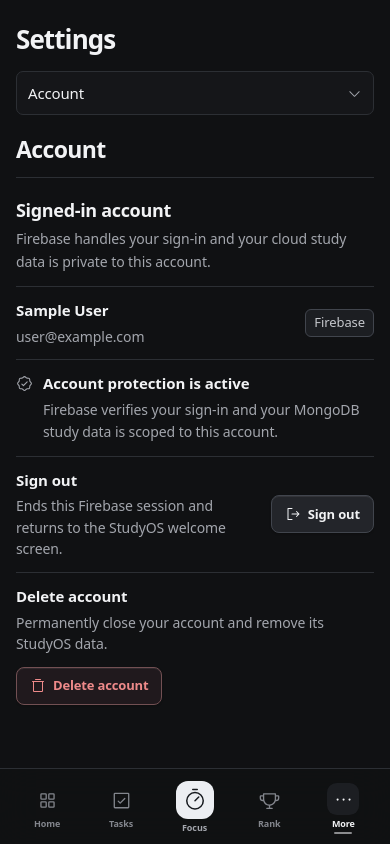
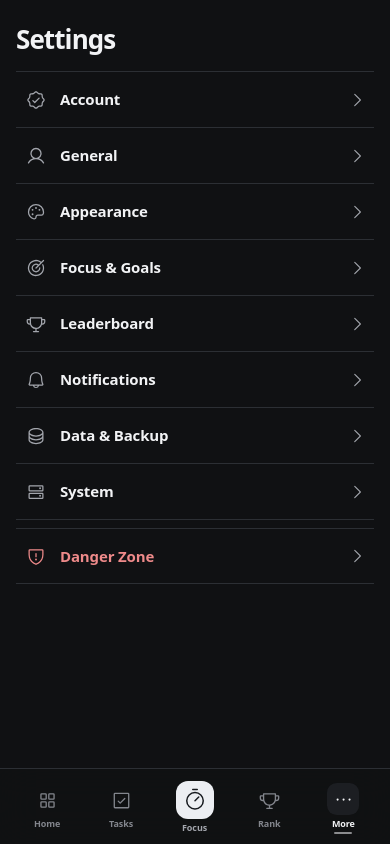
Before and after one commit to Vaibh37/Studyos, a React (Vite) app in the folder client/: page /app/settings in a window 390 px wide. Built offline with nearby package versions, Linux system fonts and the light colour scheme; no server answers; sample sign-in values are in the browser's storage; a web font is replaced by a local one.

Commit message:
Replace mobile settings picker with native section navigation

```diff
--- a/client/src/pages/Settings.jsx
+++ b/client/src/pages/Settings.jsx
@@ -1,10 +1,13 @@
 import { useEffect, useRef, useState } from "react";
+import { useLocation, useNavigate, useSearchParams } from "react-router";
 import {
   BadgeCheck,
   Bell,
   BookOpen,
   CalendarDays,
   CheckCircle2,
+  ChevronLeft,
+  ChevronRight,
   Copy,
   Database,
   Download,
@@ -360,12 +363,23 @@ function Settings() {
   // SETTINGS SECTION
   // =======================================================
 
-  const [
-    activeSection,
-    setActiveSection,
-  ] = useState(
-    "account"
+  const [searchParams, setSearchParams] = useSearchParams();
+  const location = useLocation();
+  const navigate = useNavigate();
+  const [isCompact, setIsCompact] = useState(
+    () => window.matchMedia("(max-width: 900px)").matches
   );
+  const headingRef = useRef(null);
+  const sectionListRef = useRef(null);
+  const previousMobileSection = useRef(null);
+
+  useEffect(() => {
+    const query = window.matchMedia("(max-width: 900px)");
+    const sync = () => setIsCompact(query.matches);
+    query.addEventListener("change", sync);
+    sync();
+    return () => query.removeEventListener("change", sync);
+  }, []);
 
   // =======================================================
   // MESSAGE HELPERS
@@ -2291,34 +2305,60 @@ function Settings() {
     },
   ];
 
-  const settingsSectionOptions =
-    settingsSections.map(
-      (
-        section
-      ) => ({
-        value:
-          section.id,
-
-        label:
-          section.label,
-
-        description:
-          section.description,
-      })
-    );
-
-  const activeSectionMeta =
-    settingsSections.find(
-      (
-        section
-      ) =>
-        section.id ===
-        activeSection
-    ) ||
-    settingsSections[0];
-
-  const ActiveSectionIcon =
-    activeSectionMeta.icon;
+  const requestedSection = settingsSections.find(
+    section => section.id === searchParams.get("section")
+  );
+  const activeSectionMeta = requestedSection || settingsSections[0];
+  const activeSection = activeSectionMeta.id;
+  const ActiveSectionIcon = activeSectionMeta.icon;
+  const mobileDetail = isCompact && Boolean(requestedSection);
+  const mobileSectionId = mobileDetail ? activeSection : null;
+
+  function openSettingsSection(sectionId) {
+    if (!isCompact && sectionId === activeSection) return;
+    const next = new URLSearchParams(searchParams);
+    next.set("section", sectionId);
+    setSearchParams(next, {
+      // Desktop retains a single settings history entry; phones push a detail
+      // entry so the system/browser Back button returns to the menu.
+      replace: !isCompact,
+      state: isCompact
+        ? { ...location.state, settingsMenuEntry: true }
+        : location.state,
+    });
+  }
+
+  function returnToSettings() {
+    if (location.state?.settingsMenuEntry) {
+      navigate(-1);
+      return;
+    }
+
+    // A directly opened section URL has no guaranteed menu entry before it.
+    const next = new URLSearchParams(searchParams);
+    next.delete("section");
+    setSearchParams(next, { replace: true });
+  }
+
+  useEffect(() => {
+    const previous = previousMobileSection.current;
+    previousMobileSection.current = mobileSectionId;
+    if (!isCompact || previous === mobileSectionId) return;
+
+    // Move keyboard focus with the mobile navigation, including browser Back.
+    const frame = requestAnimationFrame(() => {
+      window.scrollTo({ top: 0, behavior: "instant" });
+      if (mobileSectionId) {
+        headingRef.current?.focus({ preventScroll: true });
+      } else if (previous) {
+        sectionListRef.current
+          ?.querySelector(`[data-section="${previous}"]`)
+          ?.focus({ preventScroll: true });
+      }
+    });
+
+    return () => cancelAnimationFrame(frame);
+  }, [isCompact, mobileSectionId]);
 
   useEffect(() => {
     if (
@@ -2421,7 +2461,7 @@ function Settings() {
   // =======================================================
 
   return (
-    <div className="dashboard settings-page settings-v2-page settings-clean">
+    <div className={`dashboard settings-page settings-v2-page settings-clean${mobileDetail ? " settings-mobile-detail" : ""}`}>
 
       {/* ===================================================
           HEADER
@@ -2429,18 +2469,27 @@ function Settings() {
 
       <header className="dashboard-header settings-v2-header">
 
-        <div>
-
-          <p className="settings-v2-eyebrow">
-            STUDYOS CONTROL CENTER
-          </p>
-
-          <h1>
-            Settings
+        <div className="settings-v2-header-copy">
+          {mobileDetail && (
+            <button
+              type="button"
+              className="settings-v2-mobile-back"
+              aria-label="Back to Settings"
+              onClick={returnToSettings}
+            >
+              <ChevronLeft size={20} aria-hidden="true" />
+              Settings
+            </button>
+          )}
+
+          <h1 ref={headingRef} tabIndex={-1}>
+            {mobileDetail ? activeSectionMeta.label : "Settings"}
           </h1>
 
           <p>
-            Manage your account and preferences.
+            {mobileDetail
+              ? activeSectionMeta.description
+              : "Manage your account and preferences."}
           </p>
 
         </div>
@@ -2528,34 +2577,7 @@ function Settings() {
 
           </div>
 
-          {/* ===============================================
-              MOBILE SETTINGS DROPDOWN
-          ================================================ */}
-
-          <div className="settings-v2-mobile-picker">
-
-            <StudySelect
-              value={
-                activeSection
-              }
-              onChange={
-                setActiveSection
-              }
-              options={
-                settingsSectionOptions
-              }
-              placeholder="Choose settings section"
-              className="settings-v2-section-select"
-              ariaLabel="Choose settings section"
-            />
-
-          </div>
-
-          {/* ===============================================
-              DESKTOP NAV
-          ================================================ */}
-
-          <div className="settings-v2-nav-list">
+          <div className="settings-v2-nav-list" ref={sectionListRef}>
 
             {settingsSections.map(
               (
@@ -2565,8 +2587,7 @@ function Settings() {
                   section.icon;
 
                 const isActive =
-                  activeSection ===
-                  section.id;
+                  !isCompact && activeSection === section.id;
 
                 return (
                   <button
@@ -2580,11 +2601,7 @@ function Settings() {
                         ? "active"
                         : ""
                     }`}
-                    onClick={() =>
-                      setActiveSection(
-                        section.id
-                      )
-                    }
+                    onClick={() => openSettingsSection(section.id)}
                     aria-current={
                       isActive
                         ? "page"
@@ -2612,6 +2629,12 @@ function Settings() {
 
                     </span>
 
+                    <ChevronRight
+                      size={18}
+                      className="settings-v2-nav-chevron"
+                      aria-hidden="true"
+                    />
+
                   </button>
                 );
               }
@@ -2645,7 +2668,8 @@ function Settings() {
             CONTENT
         ================================================= */}
 
-        <main className="settings-v2-content">
+        {(!isCompact || mobileDetail) && (
+        <section className="settings-v2-content" aria-label={activeSectionMeta.label}>
 
           <div className="settings-v2-section-heading">
 
@@ -3943,7 +3967,8 @@ function Settings() {
             </section>
           )}
 
-        </main>
+        </section>
+        )}
 
       </div>
 
--- a/client/src/pages/Settings.mobile.css
+++ b/client/src/pages/Settings.mobile.css
@@ -3857,35 +3857,122 @@ body:has(.settings-clean) .study-select-option-copy small {
 }
 
 /* =========================================================
-   RESPONSIVE SECTION SELECTOR
-   ========================================================= */
+   NATIVE MOBILE SETTINGS NAVIGATION
+   ========================================================= */
+
+/* Chevron is mobile-only so the existing desktop navigation is unchanged. */
+.settings-clean .settings-v2-nav-chevron {
+  display: none;
+}
 
 @media (max-width: 900px) {
-
-  .settings-v2-page.settings-clean .settings-v2-shell {
+  #root .settings-clean .settings-v2-shell {
     display: block !important;
   }
 
-  .settings-v2-page.settings-clean .settings-v2-nav {
-    margin-bottom: 20px !important;
+  #root .settings-clean .settings-v2-nav {
+    margin: 0 !important;
     padding: 0 !important;
     border: 0 !important;
-  }
-
-  .settings-v2-page.settings-clean .settings-v2-nav-list {
+    overflow: visible;
+  }
+
+  #root .settings-clean .settings-v2-nav-list {
+    display: flex !important;
+    flex-direction: column;
+    gap: 0;
+    width: 100%;
+    border-top: 1px solid var(--color-border);
+  }
+
+  #root .settings-clean .settings-v2-nav-item {
+    display: grid !important;
+    grid-template-columns: 24px minmax(0, 1fr) 20px;
+    align-items: center;
+    gap: var(--space-3);
+    min-height: 56px !important;
+    width: 100%;
+    padding: var(--space-3) var(--space-2) !important;
+    margin: 0;
+    border: 0 !important;
+    border-bottom: 1px solid var(--color-border) !important;
+    border-radius: 0 !important;
+    background: transparent !important;
+    color: var(--color-text) !important;
+    text-align: left;
+  }
+
+  #root .settings-clean .settings-v2-nav-item:active {
+    background: var(--color-surface-hover) !important;
+  }
+
+  #root .settings-clean .settings-v2-nav-icon {
+    width: 24px;
+    height: 24px;
+    display: grid;
+    place-items: center;
+    color: var(--color-text-muted);
+  }
+
+  #root .settings-clean .settings-v2-nav-icon svg {
+    width: 20px;
+    height: 20px;
+  }
+
+  #root .settings-clean .settings-v2-nav-copy strong {
+    font-size: 15px !important;
+    line-height: 1.4;
+  }
+
+  #root .settings-clean .settings-v2-nav-chevron {
+    display: block;
+    justify-self: end;
+    flex-shrink: 0;
+    color: var(--color-text-muted);
+  }
+
+  #root .settings-clean .settings-v2-nav-item[data-section="danger"] {
+    margin-top: var(--space-2);
+    border-top: 1px solid var(--color-border) !important;
+    color: var(--color-danger) !important;
+  }
+
+  #root .settings-clean .settings-v2-nav-item[data-section="danger"] .settings-v2-nav-icon {
+    color: var(--color-danger);
+  }
+
+  #root .settings-clean.settings-mobile-detail .settings-v2-nav,
+  #root .settings-clean.settings-mobile-detail .settings-v2-section-heading {
     display: none !important;
   }
 
-  .settings-v2-page.settings-clean .settings-v2-mobile-picker {
-    display: block !important;
+  #root .settings-clean.settings-mobile-detail .settings-v2-header {
+    padding-bottom: var(--space-4);
+    border-bottom: 1px solid var(--color-border);
+  }
+
+  #root .settings-clean .settings-v2-header-copy {
     width: 100%;
-    max-width: 440px;
-  }
-
-  .settings-v2-page.settings-clean
-  .settings-v2-section-select .study-select-trigger {
-    min-height: 44px !important;
-    font-size: 15px !important;
+    min-width: 0;
+  }
+
+  #root .settings-clean .settings-v2-mobile-back {
+    display: inline-flex;
+    align-items: center;
+    gap: var(--space-1);
+    min-height: 44px;
+    margin: 0 0 var(--space-1);
+    padding: 0 var(--space-2) 0 0;
+    border: 0;
+    border-radius: var(--radius-sm);
+    color: var(--color-text-secondary);
+    background: transparent;
+    font-size: 14px !important;
+    font-weight: var(--type-label-weight);
+  }
+
+  #root .settings-clean .settings-v2-mobile-back:active {
+    background: var(--color-surface-hover);
   }
 }
 
```
